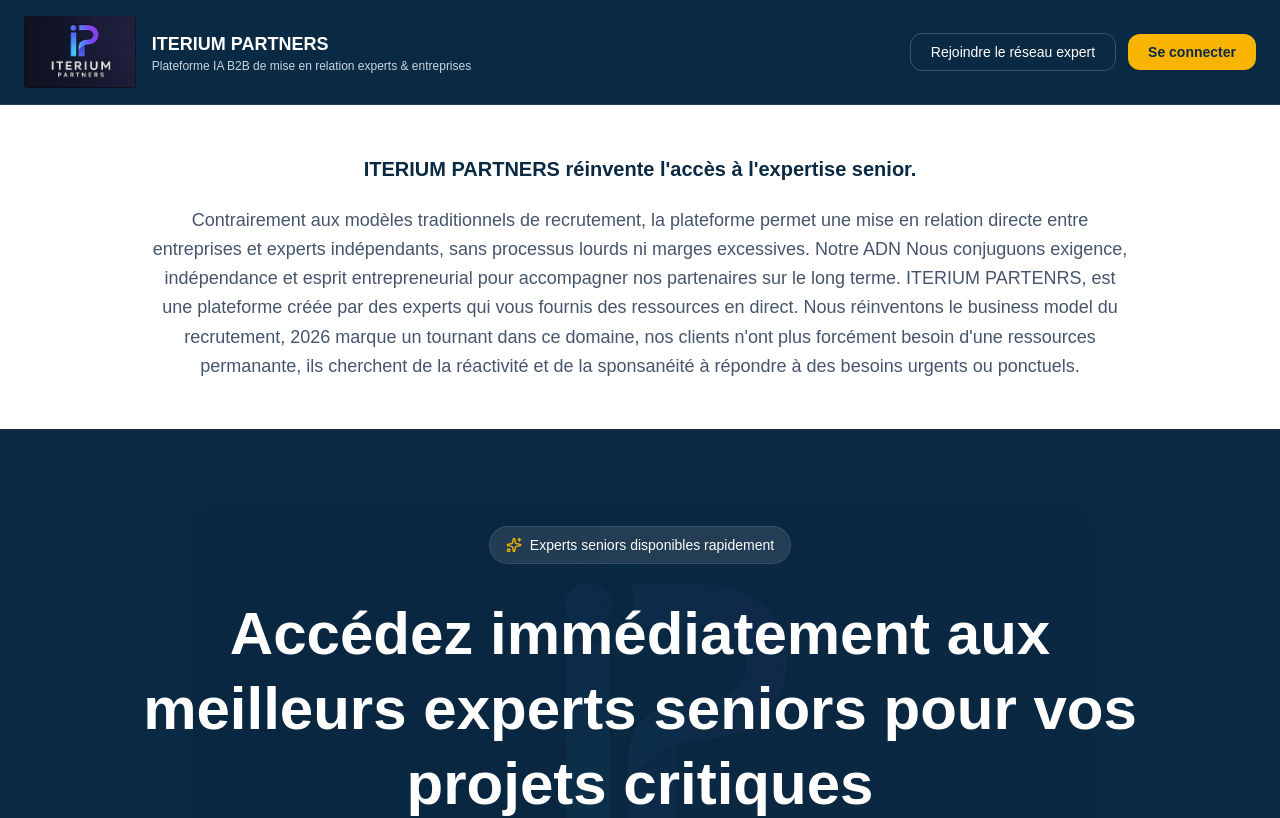
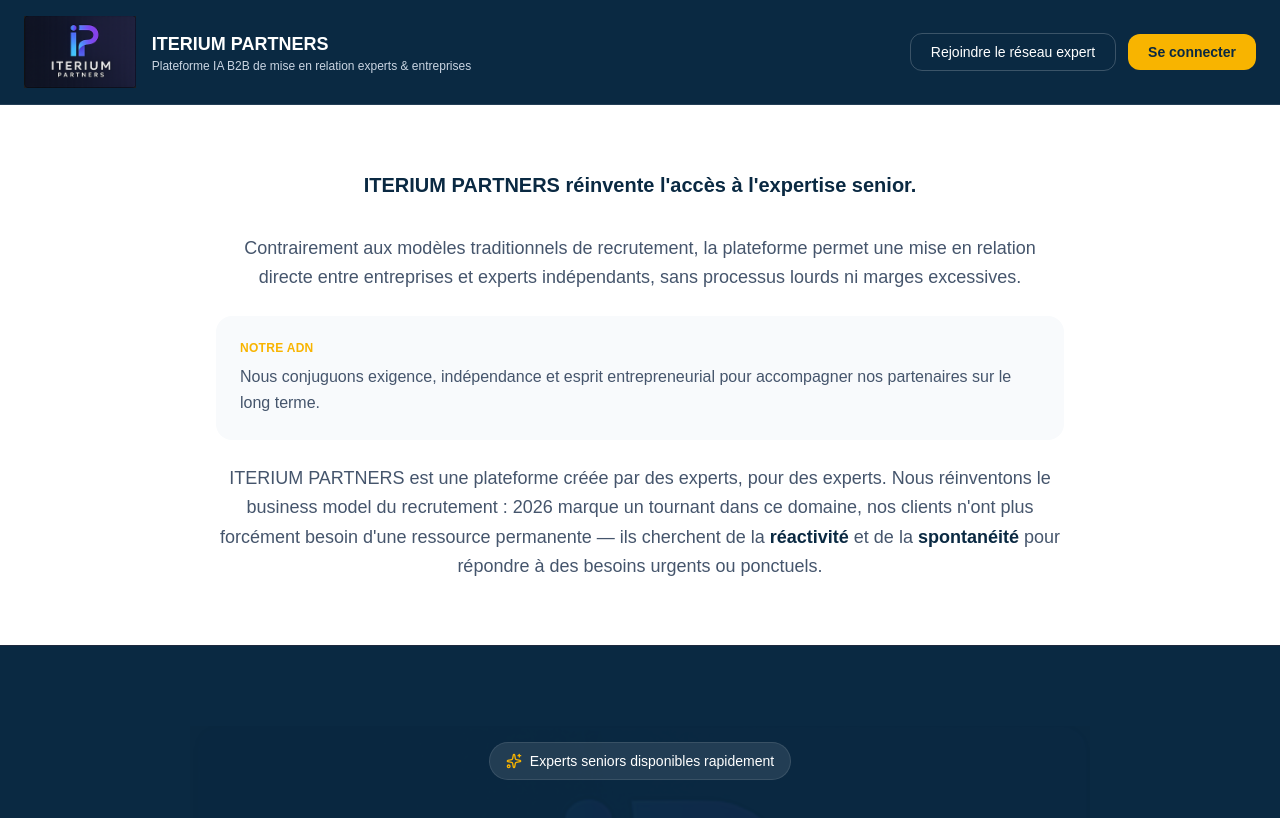
Before and after one commit to weblind-png/iterium-partners, a Next.js app: page / in a window 1280 px wide. Shown: the top 818 px of the page. Built offline with nearby package versions, Linux system fonts and the light colour scheme.

Commit message:
Update page.jsx

```diff
--- a/app/page.jsx
+++ b/app/page.jsx
@@ -37,22 +37,32 @@
         </div>
       </header>
 
-      {/* POSITIONNEMENT */}
-      <section className="bg-white py-12 border-b">
-        <div className="max-w-5xl mx-auto px-6 text-center">
-          <p className="text-xl text-[#0A2942] font-semibold leading-relaxed">
+        {/* POSITIONNEMENT */}
+      <section className="bg-white py-16 border-b">
+        <div className="max-w-4xl mx-auto px-6 text-center">
+          <p className="text-xl text-[#0A2942] font-semibold leading-relaxed mb-8">
             ITERIUM PARTNERS réinvente l'accès à l'expertise senior.
           </p>
-          <p className="mt-5 text-slate-600 text-lg leading-relaxed">
+
+          <p className="text-slate-600 text-lg leading-relaxed mb-6">
             Contrairement aux modèles traditionnels de recrutement, la plateforme permet une mise en relation
             directe entre entreprises et experts indépendants, sans processus lourds ni marges excessives.
+          </p>
 
-                                                             Notre ADN
-            Nous conjuguons exigence, indépendance et esprit entrepreneurial pour accompagner nos partenaires sur le long terme.
+          <div className="inline-block text-left bg-slate-50 rounded-2xl p-6 mb-6">
+            <p className="text-xs font-bold text-[#F8B400] uppercase tracking-wide mb-2">Notre ADN</p>
+            <p className="text-slate-600 leading-relaxed">
+              Nous conjuguons exigence, indépendance et esprit entrepreneurial pour accompagner
+              nos partenaires sur le long terme.
+            </p>
+          </div>
 
-            ITERIUM PARTENRS, est une plateforme créée par des experts qui vous fournis des ressources en direct.
-            Nous réinventons le business model du recrutement, 2026 marque un tournant dans ce domaine, nos clients n'ont plus
-            forcément besoin d'une ressources permanante, ils cherchent de la réactivité et de la sponsanéité à répondre à des besoins urgents ou ponctuels.
+          <p className="text-slate-600 text-lg leading-relaxed">
+            ITERIUM PARTNERS est une plateforme créée par des experts, pour des experts.
+            Nous réinventons le business model du recrutement : 2026 marque un tournant dans ce domaine,
+            nos clients n'ont plus forcément besoin d'une ressource permanente — ils cherchent
+            de la <strong className="text-[#0A2942]">réactivité</strong> et de la{" "}
+            <strong className="text-[#0A2942]">spontanéité</strong> pour répondre à des besoins urgents ou ponctuels.
           </p>
         </div>
       </section>
```
